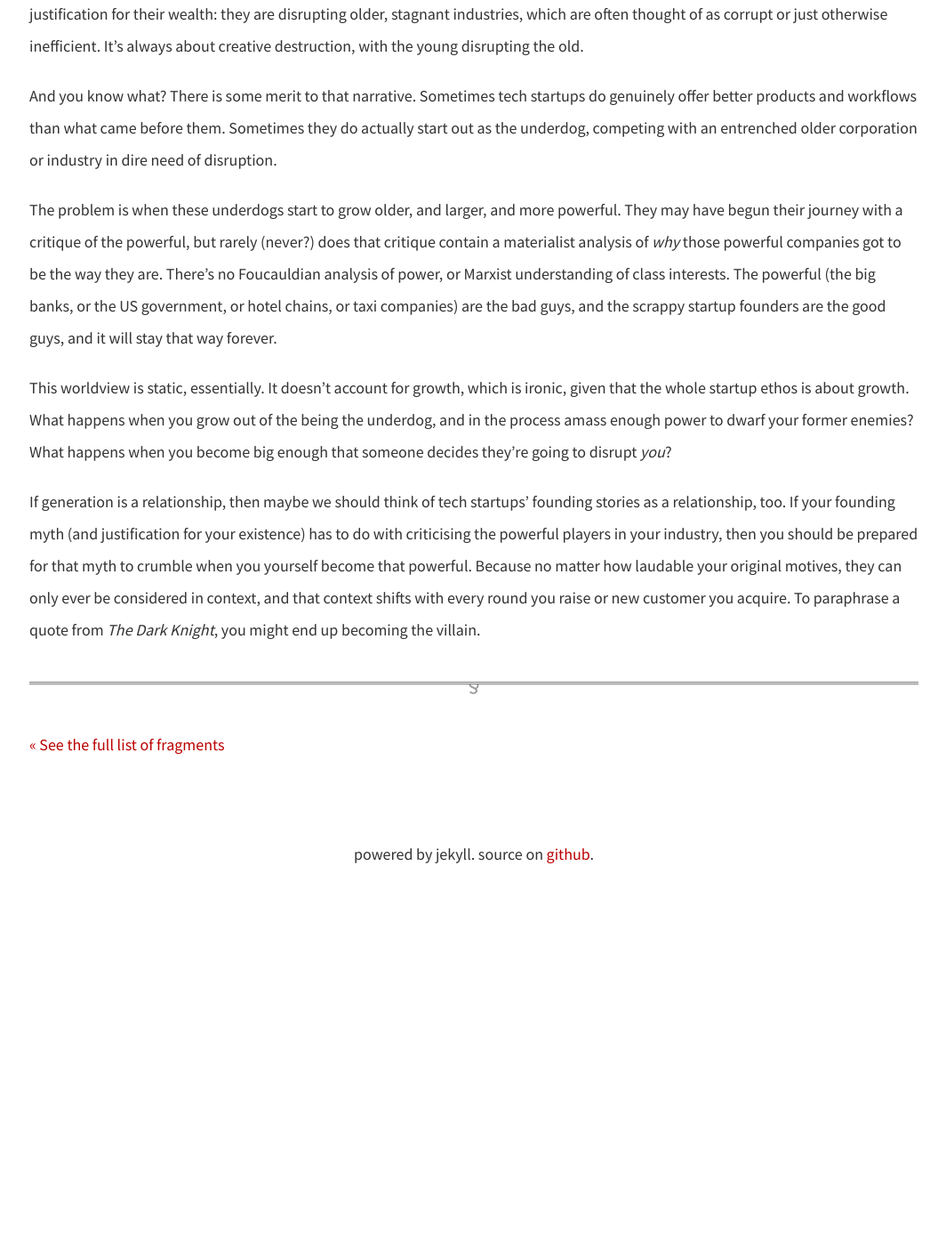
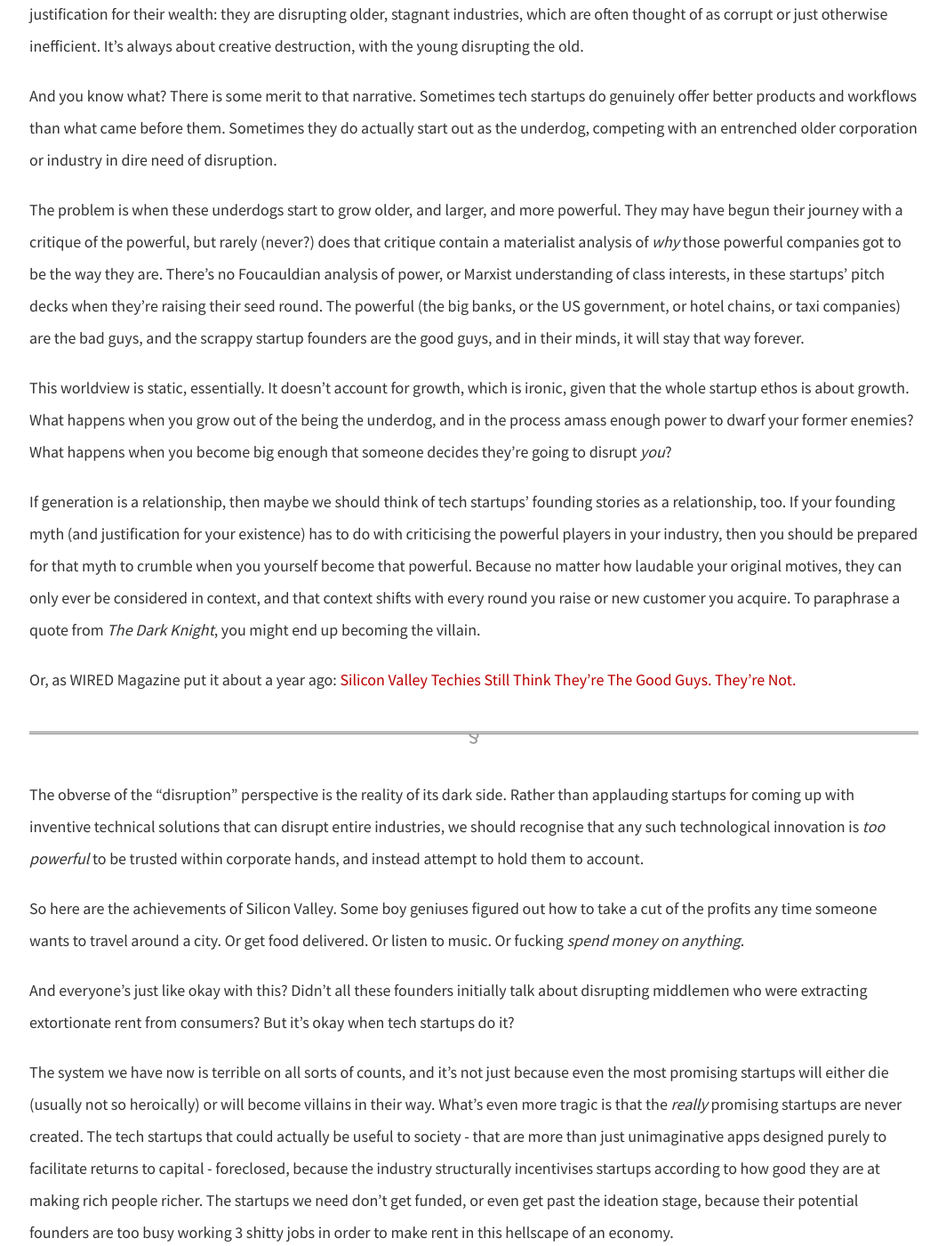
Before and after one commit to dellsystem/dellsystem.github.io, a Jekyll site: the page built from _posts/2019-1-13-fragments-13.md, in a window 1280 px wide and 1400 px high, scrolled down 1920 px. Shown: the whole window at 89% size, without its empty margins (107-1171 px from the left). Built offline with Jekyll 4.4.1, drawn with Linux system fonts in a browser that asks for light colours; before the commit the page ends 2915 px from its top, so only the background shows below that; some of the changed text lies outside the part shown.

Commit message:
Update fragments-13 blog post
Some edits + added whole new section to the end

```diff
--- a/_posts/2019-1-13-fragments-13.md
+++ b/_posts/2019-1-13-fragments-13.md
@@ -33,8 +33,24 @@ When tech startups are founded, there is always an aura of youth and newness aro
 
 And you know what? There is some merit to that narrative. Sometimes tech startups do genuinely offer better products and workflows than what came before them. Sometimes they do actually start out as the underdog, competing with an entrenched older corporation or industry in dire need of disruption.
 
-The problem is when these underdogs start to grow older, and larger, and more powerful. They may have begun their journey with a critique of the powerful, but rarely (never?) does that critique contain a materialist analysis of _why_ those powerful companies got to be the way they are. There's no Foucauldian analysis of power, or Marxist understanding of class interests. The powerful (the big banks, or the US government, or hotel chains, or taxi companies) are the bad guys, and the scrappy startup founders are the good guys, and it will stay that way forever.
+The problem is when these underdogs start to grow older, and larger, and more powerful. They may have begun their journey with a critique of the powerful, but rarely (never?) does that critique contain a materialist analysis of _why_ those powerful companies got to be the way they are. There's no Foucauldian analysis of power, or Marxist understanding of class interests, in these startups' pitch decks when they're raising their seed round. The powerful (the big banks, or the US government, or hotel chains, or taxi companies) are the bad guys, and the scrappy startup founders are the good guys, and in their minds, it will stay that way forever.
 
 This worldview is static, essentially. It doesn't account for growth, which is ironic, given that the whole startup ethos is about growth. What happens when you grow out of the being the underdog, and in the process amass enough power to dwarf your former enemies? What happens when you become big enough that someone decides they're going to disrupt _you_?
 
 If generation is a relationship, then maybe we should think of tech startups' founding stories as a relationship, too. If your founding myth (and justification for your existence) has to do with criticising the powerful players in your industry, then you should be prepared for that myth to crumble when you yourself become that powerful. Because no matter how laudable your original motives, they can only ever be considered in context, and that context shifts with every round you raise or new customer you acquire. To paraphrase a quote from _The Dark Knight_, you might end up becoming the villain.
+
+Or, as WIRED Magazine put it about a year ago: [Silicon Valley Techies Still Think They're The Good Guys. They're Not.](https://www.wired.com/story/the-other-tech-bubble/)
+
+***
+
+The obverse of the "disruption" perspective is the reality of its dark side. Rather than applauding startups for coming up with inventive technical solutions that can disrupt entire industries, we should recognise that any such technological innovation is _too powerful_ to be trusted within corporate hands, and instead attempt to hold them to account.
+
+So here are the achievements of Silicon Valley. Some boy geniuses figured out how to take a cut of the profits any time someone wants to travel around a city. Or get food delivered. Or listen to music. Or fucking _spend money on anything_.
+
+And everyone's just like okay with this? Didn't all these founders initially talk about disrupting middlemen who were extracting extortionate rent from consumers? But it's okay when tech startups do it?
+
+The system we have now is terrible on all sorts of counts, and it's not just because even the most promising startups will either die (usually not so heroically) or will become villains in their way. What's even more tragic is that the _really_ promising startups are never created. The tech startups that could actually be useful to society - that are more than just unimaginative apps designed purely to facilitate returns to capital - foreclosed, because the industry structurally incentivises startups according to how good they are at making rich people richer. The startups we need don't get funded, or even get past the ideation stage, because their potential founders are too busy working 3 shitty jobs in order to make rent in this hellscape of an economy.
+
+This whole thing's fucking terrible. The only real possible justification is the possibility that this is _the best we can do_: that our current mode of production, however flawed, is better than any alternative. That sure, things aren't so great, but there's no way to make them better, so we should just accept what we have now.
+
+Which is funny to me, because it sounds like the exact same attitude that suffused industries and companies that were subsequently disrupted by these tech startups. There's no alternative until, all of a sudden, [there is an alternative](https://en.wikipedia.org/wiki/Capitalist_Realism:_Is_There_No_Alternative%3F) - one that serves as a clear rejoinder to anyone who insisted on the inevitability of the status quo. That's the kind of "disruption" we need.
```
Also changed, not shown: other parts of _posts/2019-1-13-fragments-13.md (+2 -2 lines).
